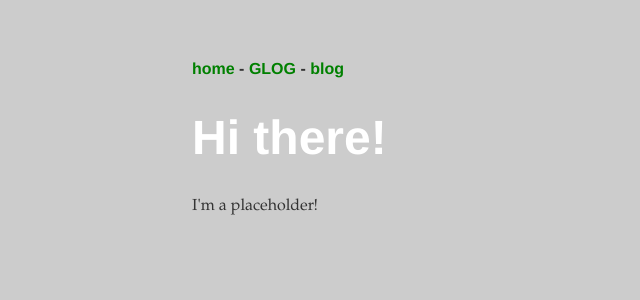
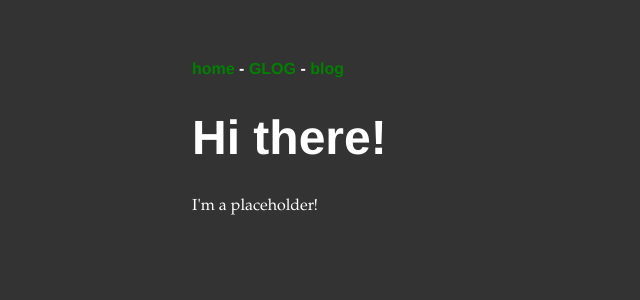
Before and after one commit to arnoldkemp/arnoldkemp.github.io, a Jekyll site: the page built from index.html, in a window 1280 px wide. Shown: the top 300 px of the page, without its empty margins (0-640 px from the left). Built offline with Jekyll 4.4.1, drawn with Linux system fonts in a browser that asks for light colours.

Commit message:
Update main.css

```diff
--- a/css/main.css
+++ b/css/main.css
@@ -2,7 +2,7 @@ body {
     margin: 60px auto;
     width: 70%;
     font-family: 'Palatino', 'Garamond', 'Bookman', 'Times-New-Roman', 'Serif';
-    background-color: #CCC;
+    background-color: #333;
     color: white;
 }
 nav p, footer ul {
@@ -30,9 +30,7 @@ h2 {
     font-family:'Helvetica', 'Arial', 'Sans-Serif';
     font-size: 2.4em;
 }
-p {
-    color: #333;
-}
+
 footer {
     border-top: 1px solid #d5d5d5;
     font-size: .8em;
```
